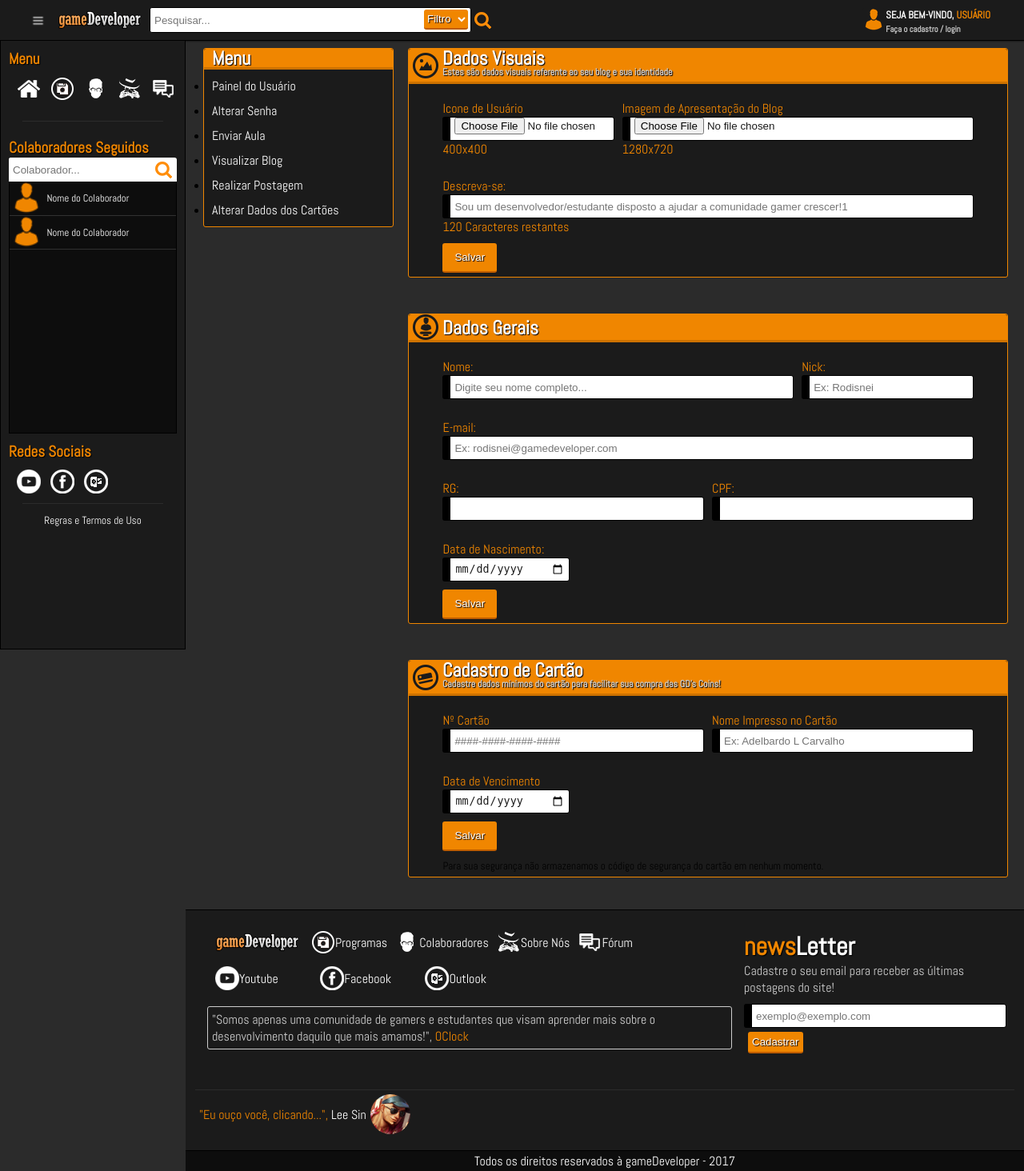
After one commit to Otvss/gameDeveloper, a CodeIgniter app: page /database/index.php/usuario/painelUsuario in a window 1280 px wide. The commit adds this page. Shown: the whole page at 80% size. Run offline with CodeIgniter, Linux system fonts and the light colour scheme; some libraries are stand-ins or nearby versions.

Commit message:
Layout(2) - Tela de C/L e Painel do Usuário

```diff
--- a/ci/application/config/autoload.php
+++ b/ci/application/config/autoload.php
@@ -58,7 +58,7 @@ $autoload['packages'] = array();
 |
 |	$autoload['libraries'] = array('user_agent' => 'ua');
 */
-$autoload['libraries'] = array();
+$autoload['libraries'] = array('database', 'session');
 
 /*
 | -------------------------------------------------------------------
--- a/ci/application/config/database.php
+++ b/ci/application/config/database.php
@@ -70,15 +70,15 @@ defined('BASEPATH') OR exit('No direct script access allowed');
 | The $query_builder variables lets you determine whether or not to load
 | the query builder class.
 */
-$active_group = 'default';
+$active_group = 'development';
 $query_builder = TRUE;
 
-$db['default'] = array(
+$db['development'] = array(
 	'dsn'	=> '',
-	'hostname' => 'localhost',
-	'username' => '',
-	'password' => '',
-	'database' => '',
+	'hostname' => '127.0.0.1',
+	'username' => 'otvss',
+	'password' => 'otaviohazard',
+	'database' => 'gd',
 	'dbdriver' => 'mysqli',
 	'dbprefix' => '',
 	'pconnect' => FALSE,
--- a/ci/application/controllers/Page.php
+++ b/ci/application/controllers/Page.php
@@ -11,6 +11,4 @@ class Page extends CI_Controller {
 	public function index(){
 		$this->load->view('index.php');
 	}
-
-
 }
--- a/ci/application/controllers/Usuario.php
+++ b/ci/application/controllers/Usuario.php
@@ -5,9 +5,18 @@ class Usuario extends CI_Controller {
 
     public function __construct(){
         parent::__construct();
+        $this->load->library('form_validation');
+    }
+
+    public function index(){
+
     }
 
 	public function cadUsuario($nome, $nick, $email, $senha){
-		$this->load->models('usuario.php');
+        $this->load->model('Usuario.php/cadUsuario');
+	}
+
+	public function painelUsuario(){
+	    $this->load->view('painelUsuario.php');
 	}
 }
--- a/ci/application/views/includes/header.php
+++ b/ci/application/views/includes/header.php
@@ -1,3 +1,13 @@
+<!-- CHAMADA DE APP DO FACEBOOK -->
+<div id="fb-root"></div>
+<script>(function(d, s, id) {
+  var js, fjs = d.getElementsByTagName(s)[0];
+  if (d.getElementById(id)) return;
+  js = d.createElement(s); js.id = id;
+  js.src = 'https://connect.facebook.net/pt_BR/sdk.js#xfbml=1&version=v2.10&appId=1661882800797116';
+  fjs.parentNode.insertBefore(js, fjs);
+}(document, 'script', 'facebook-jssdk'));</script>
+
 <header>
     <nav class="nav nav-bar">
         <div style="width: 95%; margin: 0 auto">
--- a/ci/application/views/index.php
+++ b/ci/application/views/index.php
@@ -14,6 +14,7 @@
         <link href="https://fonts.googleapis.com/css?family=Abel|Pacifico" rel="stylesheet"/>
         <link href="<?=base_url('assets/css/style.css')?>" type="text/css" rel="stylesheet"/>
         <link href="<?=base_url('assets/css/geral.css')?>" type="text/css" rel="stylesheet"/>
+
         <title>Game Developer</title>
     </head>
 
--- /dev/null
+++ b/ci/application/views/painelUsuario.php
@@ -0,0 +1,195 @@
+<!DOCTYPE html>
+<html lang="pt-br">
+    <head>
+        <meta charset="UTF-8">
+
+        <!-- SCRIPT -->
+        <script src="<?=base_url('assets/script/jquery-3.2.1.min.js') ?>" type="text/javascript"></script>
+        <script src="<?=base_url('assets/script/main.js') ?>" type="text/javascript"></script>
+        <script src="<?=base_url('assets/script/slide.js') ?>" type="text/javascript"></script>
+        <script src="<?=base_url('assets/script/loginScreen.js') ?>" type="text/javascript"></script>
+        <script src="<?=base_url('assets/script/msgBox.js') ?>" type="text/javascript"></script>
+
+        <!-- CSS-->
+        <link href="https://fonts.googleapis.com/css?family=Abel|Pacifico" rel="stylesheet"/>
+        <link href="<?=base_url('assets/css/style.css')?>" type="text/css" rel="stylesheet"/>
+        <link href="<?=base_url('assets/css/geral.css')?>" type="text/css" rel="stylesheet"/>
+
+        <title>Painel do Usuário</title>
+    </head>
+
+    <body>
+        <!-- TOPO DO SITE -->
+        <?php include('includes/header.php'); ?>
+
+        <!-- TOPO DO SITE -->
+        <?php include('includes/menuLateral.php'); ?>
+
+        <main>
+            <div class="container-fixed">
+                <div class="row">
+                    <!-- MENU DO PAINEL -->
+                    <div id="menuPainel" class="col-ds-3">
+                        <div class="col-ds-12">
+                            <div class="accessUser">
+                                <div class="titulo-box">
+                                    <h1 class="accessTitulo">Menu</h1>
+                                </div>
+
+                                <div class="col-ds-12">
+                                    <ul>
+                                        <li>
+                                            <a href="">Painel do Usuário</a>
+                                        </li>
+
+                                        <li>
+                                            <a href="">Alterar Senha</a>
+                                        </li>
+
+                                        <li>
+                                            <a href="">Enviar Aula</a>
+                                        </li>
+
+                                        <li>
+                                            <a href="">Visualizar Blog</a>
+                                        </li>
+
+                                        <li>
+                                            <a href="">Realizar Postagem</a>
+                                        </li>
+
+                                        <li>
+                                            <a href="">Alterar Dados dos Cartões</a>
+                                        </li>
+                                    </ul>
+                                </div>
+                            </div>
+                        </div>
+                    </div>
+
+                    <!-- REGISTROS DA CONTA -->
+                    <div class="col-ds-9">
+                        <!-- DADOS CADASTRAIS: VISUAL -->
+                        <div class="col-ds-12">
+                            <div class="accessUser">
+                                <div class="titulo-box">
+                                    <img src="https://gamedeveloper-otvss.c9users.io/ci/assets/imagens/icons/imgIcon.png">
+                                    <h1 class="accessTitulo">Dados Visuais<br><small>Estes são dados visuais referente ao seu blog e sua identidade</small></h1>
+                                </div>
+
+                                <div class="form-control">
+                                    <form>
+                                        <div class="control-input col-ds-4">
+                                            <label for="user-file">Icone de Usuário</label>
+                                            <input type="file" name="user-file">
+                                            <p>400x400</p>
+                                        </div>
+
+                                        <div class="control-input col-ds-8">
+                                            <label for="canal-file">Imagem de Apresentação do Blog</label>
+                                            <input type="file" name="canal-file">
+                                            <p>1280x720</p>
+                                        </div>
+
+                                        <div class="control-input col-ds-12">
+                                            <label for="desc-cpt">Descreva-se:</label>
+                                            <input type="text" name="desc-cpt" placeholder="Sou um desenvolvedor/estudante disposto a ajudar a comunidade gamer crescer!1">
+                                            <p><span>120</span> Caracteres restantes</p>
+                                        </div>
+                                    </form>
+
+                                    <button id="salvarVisual" class="btn btn-default btn-medium">Salvar</button>
+                                </div>
+                            </div>
+                        </div>
+
+                        <!-- DADOS CADASTRAIS: GERAIS -->
+                        <div class="col-ds-12">
+                            <div class="accessUser">
+                                <div class="titulo-box">
+                                    <img src="https://gamedeveloper-otvss.c9users.io/ci/assets/imagens/icons/login.png">
+                                    <h1 class="accessTitulo">Dados Gerais</h1>
+                                </div>
+
+                                <div class="form-control">
+                                    <form>
+                                        <div class="control-input col-ds-8">
+                                            <label for="nome-cpt">Nome:</label>
+                                            <input type="text" name="nome-cpt" placeholder="Digite seu nome completo...">
+                                        </div>
+
+                                        <div class="control-input col-ds-4">
+                                            <label for="nome-cpt">Nick:</label>
+                                            <input type="text" name="nick-cpt" placeholder="Ex: Rodisnei">
+                                        </div>
+
+                                        <div class="control-input col-ds-12">
+                                            <label for="email-cpt">E-mail:</label>
+                                            <input type="email" name="email-cpt" placeholder="Ex: rodisnei@gamedeveloper.com">
+                                        </div>
+
+                                        <div class="control-input col-ds-6">
+                                            <label for="rg-cpt">RG:</label>
+                                            <input type="number" name="rg-cpt">
+                                        </div>
+
+                                        <div class="control-input col-ds-6">
+                                            <label for="cpf-cpt">CPF:</label>
+                                            <input type="number" name="cpf-cpt">
+                                        </div>
+
+                                        <div class="control-input col-ds-3">
+                                            <label for="nasc-date">Data de Nascimento:</label>
+                                            <input type="date" name="nasc-date">
+                                        </div>
+                                    </form>
+
+                                    <button id="salvarGerais" class="btn btn-default btn-medium">Salvar</button>
+                                </div>
+                            </div>
+                        </div>
+
+                        <!-- DADOS CADASTRAIS: CARTÃO -->
+                        <div class="col-ds-12">
+                            <div class="accessUser">
+                                <div class="titulo-box">
+                                    <img src="https://gamedeveloper-otvss.c9users.io/ci/assets/imagens/icons/cartaoIcon.png">
+                                    <h1 class="accessTitulo">Cadastro de Cartão<br><small>Cadastre dados minimos do cartão para facilitar sua compra das GD's Coins!</small></h1>
+                                </div>
+
+                                <div class="form-control">
+                                    <form>
+                                        <div class="control-input col-ds-6">
+                                            <label for="num-nbr">Nº Cartão</label>
+                                            <input type="number" name="num-nbr" placeholder="####-####-####-####">
+                                            <img class="banco-icon" src="">
+                                        </div>
+
+                                        <div class="control-input col-ds-6">
+                                            <label for="nome-cpt">Nome Impresso no Cartão</label>
+                                            <input type="text" name="nome-cpt" placeholder="Ex: Adelbardo L Carvalho">
+                                        </div>
+
+                                        <div class="control-input col-ds-3">
+                                            <label for="val-date">Data de Vencimento</label>
+                                            <input type="date" name="val-date">
+                                        </div>
+                                    </form>
+
+                                    <button id="salvarCartao" class="btn btn-default btn-medium">Salvar</button>
+
+                                    <div class="col-ds-12">
+                                        <small style="float: left">Para sua segurança não armazenamos o código de segurança do cartão em nenhum momento.</small>
+                                    </div>
+                                </div>
+                            </div>
+                        </div>
+                    </div>
+                </div>
+            </div>
+
+            <!-- RODAPÉ -->
+            <?php include('includes/footer.php'); ?>
+        </main>
+    </body>
+</html>
--- a/ci/assets/css/geral.css
+++ b/ci/assets/css/geral.css
@@ -29,7 +29,13 @@ a{
     color: #FFF;
 }
 
+.accessUser{
+    float: left;
+    width: 100%;
+}
+
 .accessUser, .msg-box{
+    padding: 0px;
     border: 1px solid #f08600;
     border-radius: 3px;
     background: #1b1b1b;
@@ -262,8 +268,10 @@ a{
 }
 
 .form-control{
-    float: left;
+    float: none;
     width: 90%;
+    position: relative;
+    margin: 0 auto;
 }
 
 form{
--- a/ci/assets/script/loginScreen.js
+++ b/ci/assets/script/loginScreen.js
@@ -23,7 +23,7 @@ function loginScreen(){
 
     //CRIAÇÃO DOS COMPONENTES DA TELA DE CADASTRO E LOGIN
     //TELA DE LOGIN
-    $('<div>',{
+    var login = $('<div>',{
         id: "login",
         class: "col-ds-4 accessUser",
         style: "padding: 0px; opacity: 1; transition: 0.3s ease-in-out",
@@ -92,6 +92,17 @@ function loginScreen(){
                             name: 'login-btn',
                             value: 'Acessar'
                         }).appendTo('#login .form-control').html("Acessar");
+
+                        //LOGIN COM FACEBOOK
+                        var fb = $('<div>',{
+                                class: 'fb-login-button',
+                                'data-max-rows': '1',
+                                'data-size': 'large',
+                                'data-button-type': 'login_with',
+                                'data-show-faces': 'false',
+                                'data-auto-logout-link': 'true',
+                                'data-use-continue-as': 'true'
+                            }).appendTo('#login .form-control')
 
     //TELA DE CADASTRO
     $('<div>',{
@@ -215,7 +226,8 @@ function loginScreen(){
     });
 
     document.querySelector("button[name='cadastro-btn']").addEventListener("click", function(){
-        cadastroUser();
+        //cadastroUser();
+        window.location = "https://gamedeveloper-otvss.c9users.io/ci/index.php/Usuario/cadUsuario";
     });
 
     //AÇÕES DOS BOTÕES DA TELA DE CADASTRO E LOGIN
@@ -240,7 +252,20 @@ function login(){
        btnCad.innerHTML = "Tente Novamente <img class='btn-icon' src='"+base_url+"assets/imagens/icons/error1.png' alt=''>";
        msgBox(1);
     }else{
+        $.ajax({
+            url: '',
+            method: 'POST',
+            data: {'login': cptLogin, 'senha': cptSenha},
+            beforeSend: function(){
+                btnCad.html('Verificando...');
+            },
+            success: function(){
 
+            },
+            error: function(){
+
+            }
+        });
     }
 }
 
@@ -250,9 +275,11 @@ function cadastroUser(){
     var btnCad =  document.querySelector("button[name='cadastro-btn']"); //VARIAVEL QUE ARMAZENA OS BOTÕES PARA REALIZAR ALTERAÇÕES NOS MESMOS
 
     //ARMAZENANDO OS DADOS DO USUÁRIO
-    Array.prototype.slice.call(document.querySelectorAll('form[name="cadastro"] input')).forEach(function(input){
+    Array.prototype.slice.call(document.querySelectorAll('form[name="form-cadastro"] input')).forEach(function(input){
         dados = dados+input.value+" , ";
     });
+
+    console.log(dados);
 
     var dados = dados.split(" , "); //SEPARANDO OS DADOS PARA ARMAZENAMENTO
     dados.pop(); //REMOVENDO O ÚLTIMO ELEMENTO DESNECESSÁRIO
@@ -268,10 +295,10 @@ function cadastroUser(){
 
     //EMITINDO MENSAGEM INFORMATIVO DO ESTADO DO CADASTRO
     if(dadosPreenchidos == true){
-        var dadosJ = {'nome':dados[0], 'nick':dados[1], 'email':dados[2], 'emailConfirm':dados[3], 'senha':dados[4], 'senhaConfirm':dados[5], 'button':'btnCadUser'};
+        var dadosJ = {'nome':dados[0], 'nick':dados[1], 'email':dados[2], 'senha':dados[4]};
 
         $.ajax({
-            url: base_url+"application/model/usuario/cadUsuario",
+            url: base_url+"application/controllers/Usuario.php",
             method: "POST",
             data: dadosJ,
             beforeSend: function(){
--- a/ci/assets/script/main.js
+++ b/ci/assets/script/main.js
@@ -8,7 +8,9 @@ function main(){
 
     main.style.marginLeft = widthMenuLat+"px";
 
-    slide(); //CHAMA AS ANIMAÇÕES DO SLIDE
+    //VERIFICA SE EXISTE ALGUM SLIDE NA TELA E EXECUTA SUA FUNÇÃO
+    if(document.querySelector(".slide"))
+        slide(); //CHAMA AS ANIMAÇÕES DO SLIDE
 
     document.querySelector("#navUser").addEventListener("click", loginScreen); //CHAMAS AS AÇÕES DO DA TELA DE LOGIN
 
--- a/ci/index.php
+++ b/ci/index.php
@@ -53,6 +53,11 @@
  *
  * NOTE: If you change these, also change the error_reporting() code below
  */
+	if(dirname(__FILE__) == '127.0.0.1'){
+		define('ENVIRONMENT', 'development');
+	}else{
+		define('ENVIRONMENT', 'production');
+	}
 	define('ENVIRONMENT', isset($_SERVER['CI_ENV']) ? $_SERVER['CI_ENV'] : 'development');
 
 /*
```
Also changed, not shown: ci/application/models/Usuario.php (renamed from ci/application/models/usuario.php, +1 -11 lines), ci/application/models/conexao.php (deleted, +0 -16 lines), ci/application/config/routes.php (line endings or trailing spaces), ci/assets/imagens/icons/cartaoIcon.png (added), ci/assets/imagens/icons/imgIcon.png (added).
